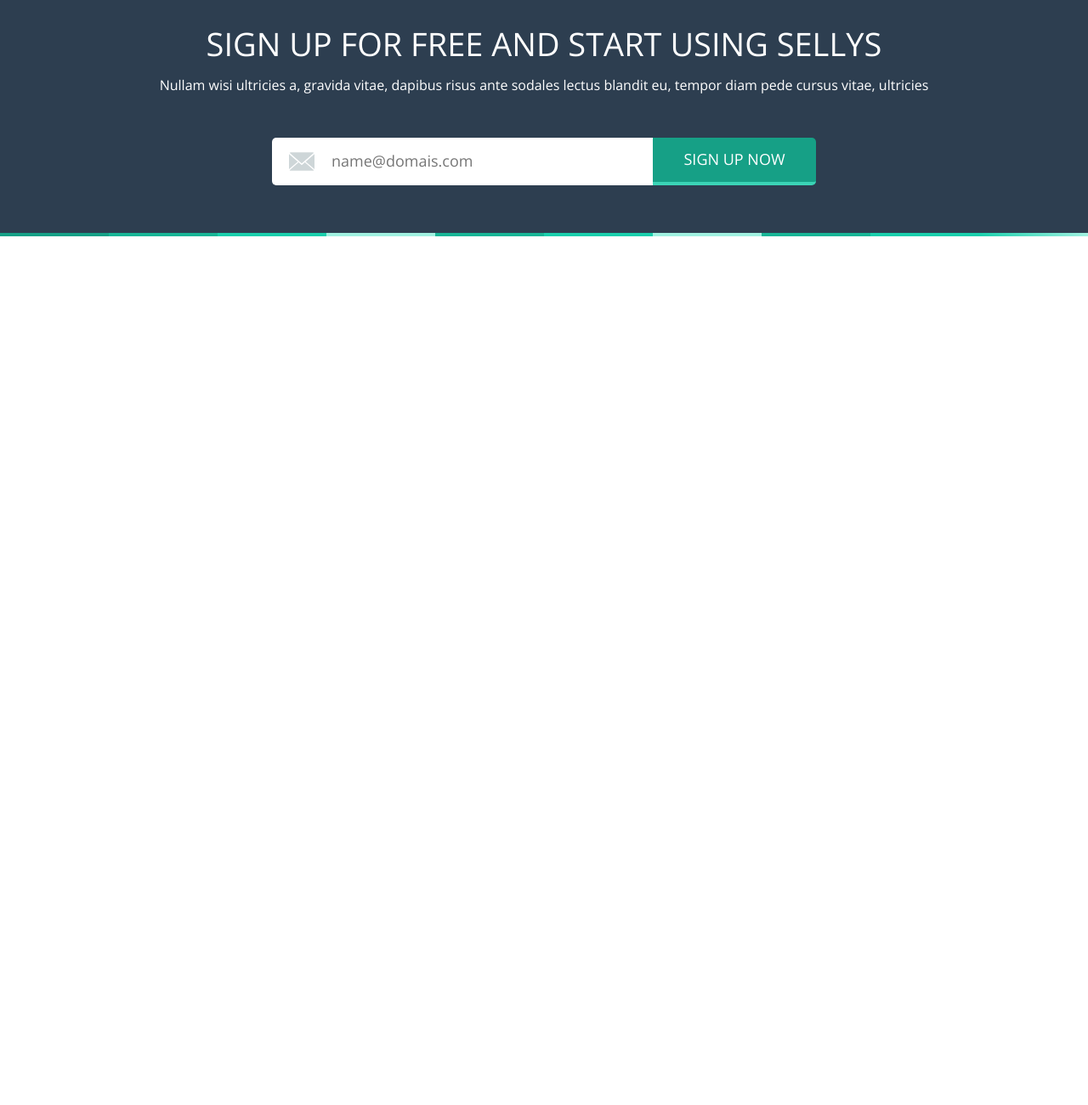
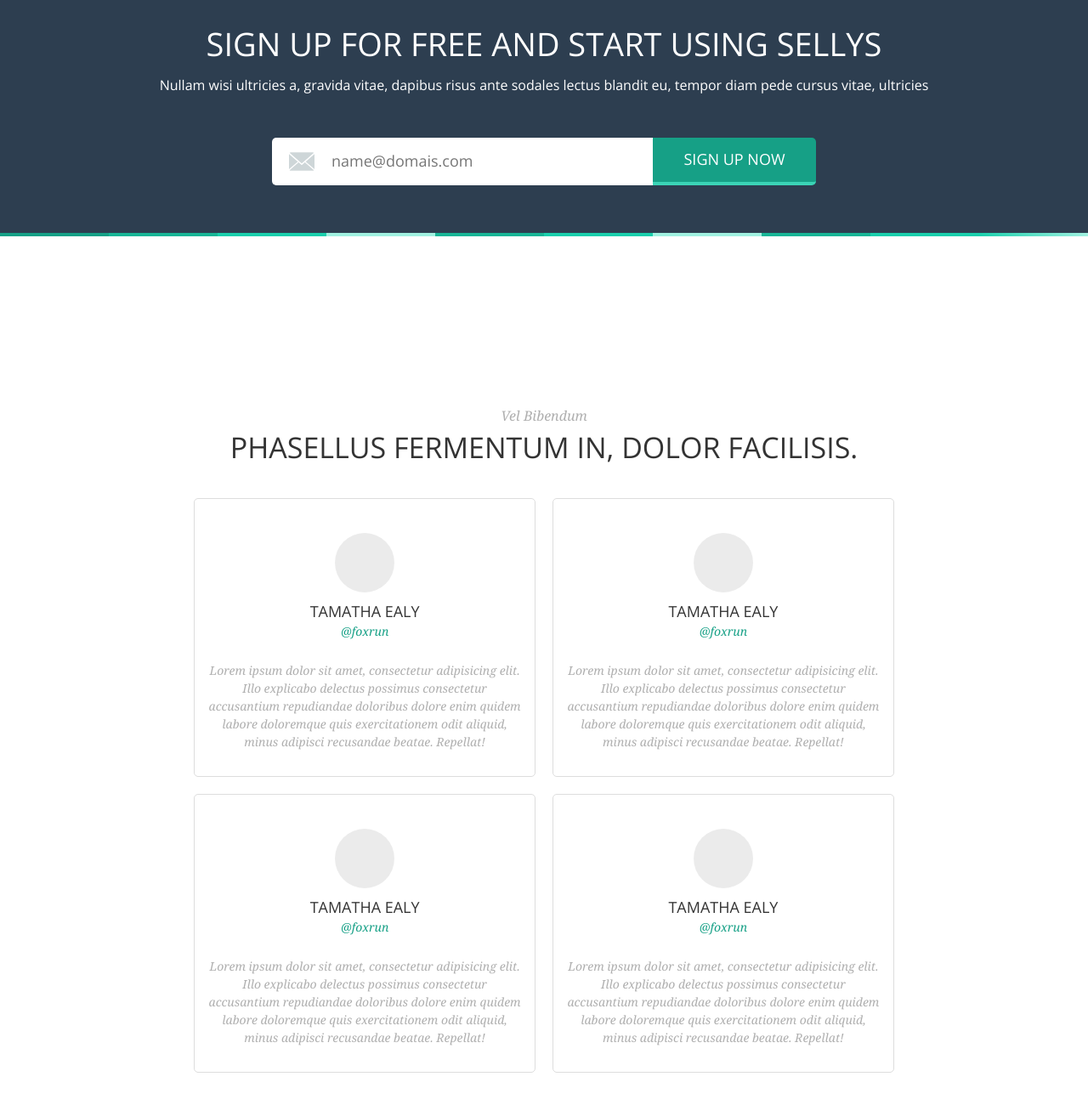
Before and after one commit to arthur-souza/desafio-sanar, a website: page public/index.html in a window 1280 px wide. Shown: the part 3280-4580 px from the top of the page at 85% size. Before the commit the page ends 3558 px from the top, so only its background shows below. Drawn offline with nearby package versions, Linux system fonts and the light colour scheme.

Commit message:
Implementando section 6

```diff
--- a/public/index.html
+++ b/public/index.html
@@ -165,6 +165,40 @@
     </div>
   </section>
 
+  <!-- Section 6 -->
+  <section class="section-full section-six">
+    <div class="container">
+      <div class="section-six__tag">Vel Bibendum</div>
+      <h1 class="section-six__title">phasellus fermentum in, dolor facilisis.</h1>
+      <ul class="section-six__list">
+        <li class="section-six__list__item">
+          <div class="section-six__list__item__image"></div>
+          <div class="section-six__list__item__name">tamatha ealy</div>
+          <div class="section-six__list__item__username">@foxrun</div>
+          <div class="section-six__list__item__description">Lorem ipsum dolor sit amet, consectetur adipisicing elit. Illo explicabo delectus possimus consectetur accusantium repudiandae doloribus dolore enim quidem labore doloremque quis exercitationem odit aliquid, minus adipisci recusandae beatae. Repellat!</div>
+        </li>
+        <li class="section-six__list__item">
+          <div class="section-six__list__item__image"></div>
+          <div class="section-six__list__item__name">tamatha ealy</div>
+          <div class="section-six__list__item__username">@foxrun</div>
+          <div class="section-six__list__item__description">Lorem ipsum dolor sit amet, consectetur adipisicing elit. Illo explicabo delectus possimus consectetur accusantium repudiandae doloribus dolore enim quidem labore doloremque quis exercitationem odit aliquid, minus adipisci recusandae beatae. Repellat!</div>
+        </li>
+        <li class="section-six__list__item">
+          <div class="section-six__list__item__image"></div>
+          <div class="section-six__list__item__name">tamatha ealy</div>
+          <div class="section-six__list__item__username">@foxrun</div>
+          <div class="section-six__list__item__description">Lorem ipsum dolor sit amet, consectetur adipisicing elit. Illo explicabo delectus possimus consectetur accusantium repudiandae doloribus dolore enim quidem labore doloremque quis exercitationem odit aliquid, minus adipisci recusandae beatae. Repellat!</div>
+        </li>
+        <li class="section-six__list__item">
+          <div class="section-six__list__item__image"></div>
+          <div class="section-six__list__item__name">tamatha ealy</div>
+          <div class="section-six__list__item__username">@foxrun</div>
+          <div class="section-six__list__item__description">Lorem ipsum dolor sit amet, consectetur adipisicing elit. Illo explicabo delectus possimus consectetur accusantium repudiandae doloribus dolore enim quidem labore doloremque quis exercitationem odit aliquid, minus adipisci recusandae beatae. Repellat!</div>
+        </li>
+      </ul>
+    </div>
+  </section>
+
   <script src="assets/js/all.js"></script>
 </body>
 </html>
--- a/src/css/_sections.scss
+++ b/src/css/_sections.scss
@@ -12,3 +12,4 @@
 @import "./sections/section-three";
 @import "./sections/section-four";
 @import "./sections/section-five";
+@import "./sections/section-six";
--- /dev/null
+++ b/src/css/sections/_section-six.scss
@@ -0,0 +1,98 @@
+.section-six {
+  padding-top: 200px;
+}
+
+.section-six__tag {
+  font-family: 'Georgia', serif;
+  font-size: 16px;
+  font-style: italic;
+  color: #afafaf;
+  text-align: center;
+}
+
+.section-six__title {
+  font-family: 'Open Sans', sans-serif;
+  font-size: 34px;
+  font-weight: 300;
+  text-transform: uppercase;
+  text-align: center;
+  line-height: 1.2;
+  color: #333333;
+  margin: 5px 0;
+}
+
+.section-six__list {
+  margin: 40px auto 0 auto;
+  list-style: none;
+  padding: 0;
+
+  @media (min-width: $screen-sm-min) {
+    display: flex;
+    justify-content: center;
+    align-items: flex-start;
+    flex-wrap: wrap;
+  }
+
+  @media (min-width: $screen-md-min) {
+    width: 80%;
+  }
+
+  @media (min-width: $screen-lg-min) {
+    width: 74%;
+  }
+}
+
+.section-six__list__item {
+  margin-bottom: 20px;
+  padding: 30px 15px;
+  border: 1px solid #dddddd;
+  border-radius: 5px;
+
+  &:nth-child(2n + 2) {
+    margin-right: 0;
+  }
+
+  @media (min-width: $screen-sm-min) {
+    display: inline-block;
+    width: calc(50% - 20px);
+    margin-right: 20px;
+  }
+}
+
+.section-six__list__item__image {
+  width: 70px;
+  height: 70px;
+  border-radius: 100%;
+  background: #ebebeb;
+  overflow: hidden;
+  margin: 10px auto;
+
+  img {
+    max-width: 100%;
+  }
+}
+
+.section-six__list__item__name {
+  font-family: 'Open Sans', sans-serif;
+  font-size: 18px;
+  font-weight: normal;
+  text-transform: uppercase;
+  text-align: center;
+  color: #333333;
+  margin-top: 15px 0 10px;
+}
+
+.section-six__list__item__username,
+.section-six__list__item__description {
+  font-family: 'Georgia', serif;
+  font-size: 14px;
+  font-style: italic;
+  text-align: center;
+  color: #16A086;
+}
+
+.section-six__list__item__description {
+  margin-top: 25px;
+  color: #afafaf;
+  line-height: 1.5;
+}
```
Also changed, not shown: public/assets/css/style.css.
